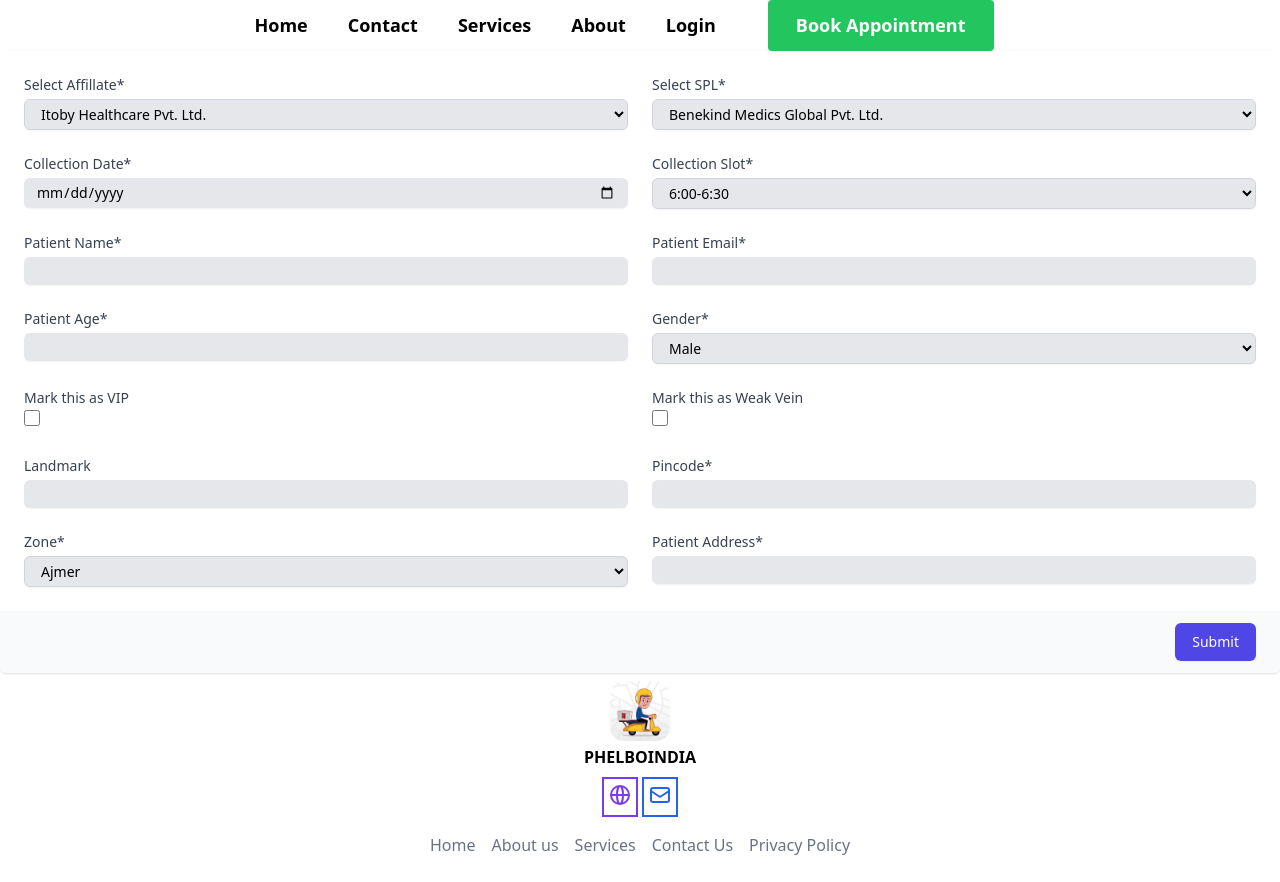
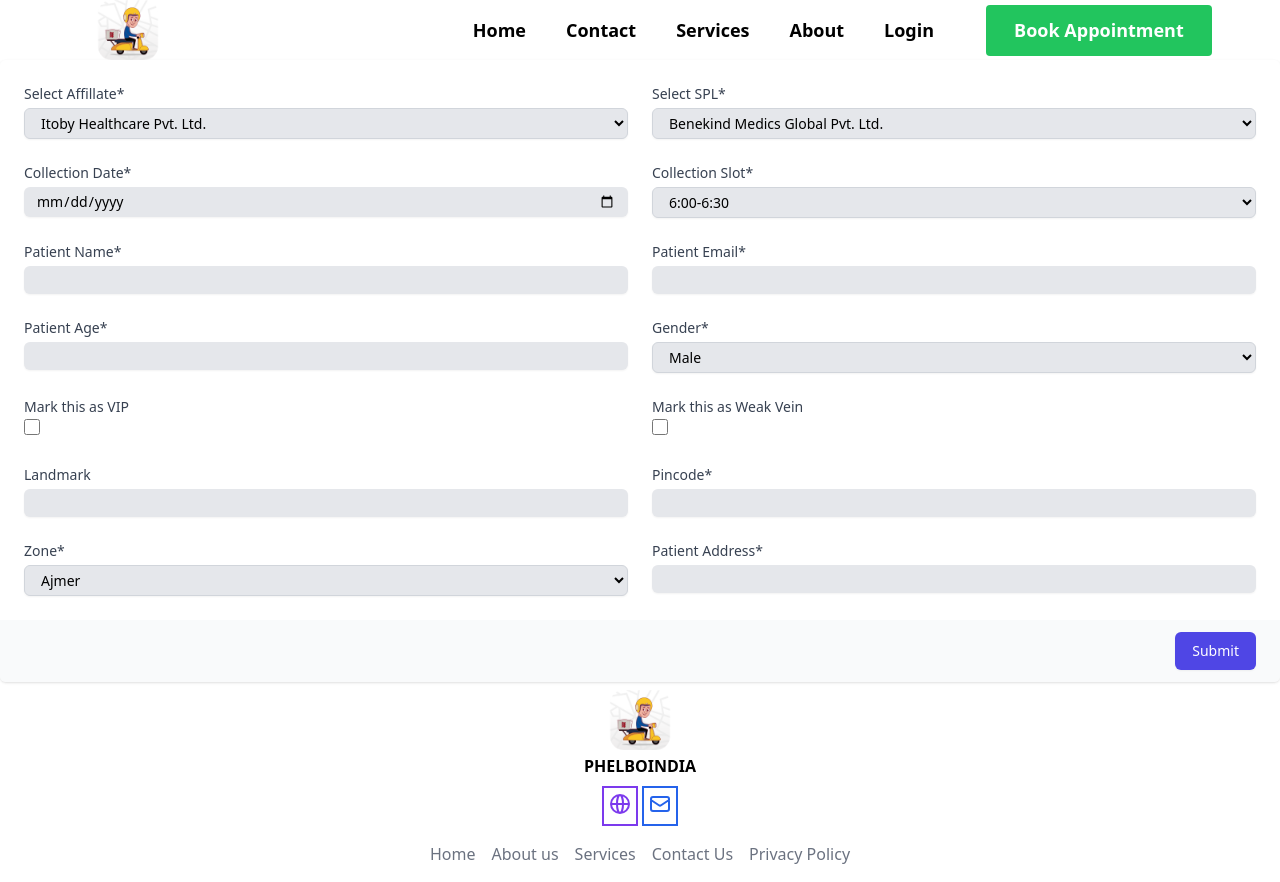
Before and after one commit to ArpitJangid11/PhleboIndia, a Next.js app: page /form in a window 1280 px wide. Built offline with nearby package versions, Linux system fonts and the light colour scheme.

Commit message:
all new changes

```diff
--- a/components/Navbar.js
+++ b/components/Navbar.js
@@ -8,7 +8,7 @@ const Navbar = () => {
       <div className="flex justify-center  ">
         <nav className="self-center w-full max-w-7xl  ">
           <div className="flex flex-col lg:flex-row justify-around items-center ">
-            <divmage src="/phelboindialogo.png" alt="" width={120} height={48} />
+            <Image src="/phelboindialogo.png" alt="" width={120} height={48} />
             <ul className="hidden lg:flex items-center text-[18px] font-semibold pl-32">
               <li className="hover:underline  underline-offset-4 decoration-2 decoration-white py-2 rounded-lg px-5">
                 <Link href="/">Home</Link>
@@ -26,39 +26,11 @@ const Navbar = () => {
                   <Link href="/login">Login</Link>
               </li>
               <li >
-                  <Link href="/login" className="px-7 py-3 bg-green-500 text-white rounded inline-block font-semibold md:ml-8 mt-4 md:mt-0" >Book Appointment</Link>
+                  <Link href="/form" className="px-7 py-3 bg-green-500 text-white rounded inline-block font-semibold md:ml-8 mt-4 md:mt-0" >Book Appointment</Link>
               </li>
             </ul>
-            <div className=" text-center text-base pr-5  inline-flex">
-              {" "}
-              <Link
-                href="/"
-                className="w-8 h-8 inline-block rounded-full pt-[6px] hover:text-blue-500"
-              >
-                <div className="fa fa-twitter"></div>
-              </Link>{" "}
-              <Link
-                href="/"
-                className="w-8 h-8 inline-block rounded-full pt-[5px] hover:text-blue-500"
-              >
-                <div className="fa fa-instagram"></div>
-              </Link>{" "}
-              <Link
-                href="/"
-                className="w-8 h-8 inline-block rounded-full pt-[5px] hover:text-blue-500"
-              >
-                <div className="fa fa-facebook"></div>
-              </Link>{" "}
-              <Link
-                href="/"
-                className="w-8 h-8 inline-block rounded-full pt-[5px] hover:text-blue-500"
-              >
-                <div className="fa fa-google"></div>
-              </Link>{" "}
-              <Link href="/" className="w-8 h-8 inline-block rounded-full pt-[5px] hover:text-blue-500">
-                <div className="fa fa-linkedin"></div>
-              </Link>{" "}
-            </div>
+
+
           </div>
         </nav>
       </div>
--- a/pages/form.js
+++ b/pages/form.js
@@ -21,13 +21,13 @@ const Form = () => {
   return (
     <>
        <div className="mt-5 md:mt-0 md:col-span-2" >
-      <form action="#" method="POST">
+      <div >
         <div className="shadow overflow-hidden sm:rounded-md">
           <div className="px-4 py-5 bg-white sm:p-6">
             <div className="grid grid-cols-6 gap-6">
             <div className="col-span-6 sm:col-span-3">
                 <label className="block text-sm font-medium text-gray-700">Select Affillate*</label>
-                <select value={affillate} onChange={(e)=>setAffillate(e.target.value)} id="country" name="country" autocomplete="country" className="mt-1 block w-full py-1 px-3 border border-gray-300 rounded-md shadow-sm focus:outline-none focus:ring-indigo-500 focus:border-indigo-500 sm:text-sm bg-gray-200">
+                <select value={affillate} onChange={(e)=>setAffillate(e.target.value)} id="country" name="country" autoComplete="country" className="mt-1 block w-full py-1 px-3 border border-gray-300 rounded-md shadow-sm focus:outline-none focus:ring-indigo-500 focus:border-indigo-500 sm:text-sm bg-gray-200">
                   <option>Itoby Healthcare Pvt. Ltd.</option>
                   <option>hello</option>
                   <option>hi</option>
@@ -36,7 +36,7 @@ const Form = () => {
 
               <div className="col-span-6 sm:col-span-3">
                 <label className="block text-sm font-medium text-gray-700">Select SPL*</label>
-                <select value={spl} onChange={(e)=>setSPL(e.target.value)} id="country" name="country" autocomplete="country" className="mt-1 block w-full py-1 px-3 border border-gray-300 rounded-md shadow-sm focus:outline-none focus:ring-indigo-500 focus:border-indigo-500 sm:text-sm bg-gray-200">
+                <select value={spl} onChange={(e)=>setSPL(e.target.value)} id="country" name="country" autoComplete="country" className="mt-1 block w-full py-1 px-3 border border-gray-300 rounded-md shadow-sm focus:outline-none focus:ring-indigo-500 focus:border-indigo-500 sm:text-sm bg-gray-200">
                   <option>Benekind Medics Global Pvt. Ltd.</option>
                   <option>hello</option>
                   <option>hi</option>
@@ -45,12 +45,12 @@ const Form = () => {
 
               <div className="col-span-6 sm:col-span-3">
                 <label className="block text-sm font-medium text-gray-700">Collection Date*</label>
-                <input value={date} onChange={(e)=>setDate(e.target.value)} type="date" name="first_name" id="first_name" autocomplete="given-name" className="mt-1 focus:ring-indigo-500 focus:border-indigo-500 block w-full py-1 px-3 shadow-sm sm:text-sm border-gray-700 rounded-md bg-gray-200 " />
+                <input value={date} onChange={(e)=>setDate(e.target.value)} type="date" name="first_name" id="first_name" autoComplete="given-name" className="mt-1 focus:ring-indigo-500 focus:border-indigo-500 block w-full py-1 px-3 shadow-sm sm:text-sm border-gray-700 rounded-md bg-gray-200 " />
               </div>
 
               <div className="col-span-6 sm:col-span-3">
                 <label className="block text-sm font-medium text-gray-700">Collection Slot*</label>
-                <select value={slot} onChange={(e)=>setSlot(e.target.value)} id="country" name="country" autocomplete="country" className="mt-1 block w-full py-1 px-3 border border-gray-300 rounded-md shadow-sm focus:outline-none focus:ring-indigo-500 focus:border-indigo-500 sm:text-sm bg-gray-200">
+                <select value={slot} onChange={(e)=>setSlot(e.target.value)} id="country" name="country" autoComplete="country" className="mt-1 block w-full py-1 px-3 border border-gray-300 rounded-md shadow-sm focus:outline-none focus:ring-indigo-500 focus:border-indigo-500 sm:text-sm bg-gray-200">
                   <option>6:00-6:30</option>
                   <option>6:30-7:00</option>
                   <option>7:00-7:30</option>
@@ -79,22 +79,22 @@ const Form = () => {
 
               <div className="col-span-6 sm:col-span-3">
                 <label className="block text-sm font-medium text-gray-700">Patient Name*</label>
-                <input value={name} onChange={(e)=>setName(e.target.value)} type="text" name="first_name" id="first_name" autocomplete="given-name" className="mt-1 focus:ring-indigo-500 focus:border-indigo-500 block w-full py-1 px-3 shadow-sm sm:text-sm border-gray-700 rounded-md bg-gray-200 " />
+                <input value={name} onChange={(e)=>setName(e.target.value)} type="text" name="first_name" id="first_name" autoComplete="given-name" className="mt-1 focus:ring-indigo-500 focus:border-indigo-500 block w-full py-1 px-3 shadow-sm sm:text-sm border-gray-700 rounded-md bg-gray-200 " />
               </div>
 
               <div className="col-span-6 sm:col-span-3">
                 <label className="block text-sm font-medium text-gray-700">Patient Email*</label>
-                <input value={email} onChange={(e)=>setEmail(e.target.value)} type="text" name="email_address" id="email_address" autocomplete="email" className="mt-1 focus:ring-indigo-500 focus:border-indigo-500 block w-full py-1 px-3 shadow-sm sm:text-sm border-gray-300 rounded-md bg-gray-200" />
+                <input value={email} onChange={(e)=>setEmail(e.target.value)} type="text" name="email_address" id="email_address" autoComplete="email" className="mt-1 focus:ring-indigo-500 focus:border-indigo-500 block w-full py-1 px-3 shadow-sm sm:text-sm border-gray-300 rounded-md bg-gray-200" />
               </div>
 
               <div className="col-span-6 sm:col-span-3">
                 <label className="block text-sm font-medium text-gray-700">Patient Age*</label>
-                <input value={age} onChange={(e)=>setAge(e.target.value)} type="age" name="last_name" id="last_name" autocomplete="family-name" className="mt-1 focus:ring-indigo-500 focus:border-indigo-500 block w-full py-1 px-3 shadow-sm sm:text-sm border-gray-300 rounded-md bg-gray-200"/>
+                <input value={age} onChange={(e)=>setAge(e.target.value)} type="age" name="last_name" id="last_name" autoComplete="family-name" className="mt-1 focus:ring-indigo-500 focus:border-indigo-500 block w-full py-1 px-3 shadow-sm sm:text-sm border-gray-300 rounded-md bg-gray-200"/>
               </div>
 
               <div className="col-span-6 sm:col-span-3">
                 <label className="block text-sm font-medium text-gray-700">Gender*</label>
-                <select value={gender} onChange={(e)=>setGender(e.target.value)} id="country" name="country" autocomplete="country" className="mt-1 block w-full py-1 px-3 border border-gray-300 rounded-md shadow-sm focus:outline-none focus:ring-indigo-500 focus:border-indigo-500 sm:text-sm bg-gray-200">
+                <select value={gender} onChange={(e)=>setGender(e.target.value)} id="country" name="country" autoComplete="country" className="mt-1 block w-full py-1 px-3 border border-gray-300 rounded-md shadow-sm focus:outline-none focus:ring-indigo-500 focus:border-indigo-500 sm:text-sm bg-gray-200">
                   <option>Male</option>
                   <option>Female</option>
                   <option>Other</option>
@@ -113,17 +113,17 @@ const Form = () => {
 
               <div className="col-span-6 sm:col-span-3">
                 <label className="block text-sm font-medium text-gray-700">Landmark</label>
-                <input value={landmark} onChange={(e)=>setLandmark(e.target.value)} type="text" name="first_name" id="first_name" autocomplete="given-name" className="mt-1 focus:ring-indigo-500 focus:border-indigo-500 block w-full py-1 px-3 shadow-sm sm:text-sm border-gray-700 rounded-md bg-gray-200 " />
+                <input value={landmark} onChange={(e)=>setLandmark(e.target.value)} type="text" name="first_name" id="first_name" autoComplete="given-name" className="mt-1 focus:ring-indigo-500 focus:border-indigo-500 block w-full py-1 px-3 shadow-sm sm:text-sm border-gray-700 rounded-md bg-gray-200 " />
               </div>
 
               <div className="col-span-6 sm:col-span-3">
                 <label className="block text-sm font-medium text-gray-700">Pincode*</label>
-                <input value={pincode} onChange={(e)=>setPincode(e.target.value)} type="text" name="first_name" id="first_name" autocomplete="given-name" className="mt-1 focus:ring-indigo-500 focus:border-indigo-500 block w-full py-1 px-3 shadow-sm sm:text-sm border-gray-700 rounded-md bg-gray-200 " />
+                <input value={pincode} onChange={(e)=>setPincode(e.target.value)} type="text" name="first_name" id="first_name" autoComplete="given-name" className="mt-1 focus:ring-indigo-500 focus:border-indigo-500 block w-full py-1 px-3 shadow-sm sm:text-sm border-gray-700 rounded-md bg-gray-200 " />
               </div>
 
               <div className="col-span-6 sm:col-span-3">
                 <label className="block text-sm font-medium text-gray-700">Zone*</label>
-                <select value={zone} onChange={(e)=>setZone(e.target.value)} id="country" name="country" autocomplete="country" className="mt-1 block w-full py-1 px-3 border border-gray-300 rounded-md shadow-sm focus:outline-none focus:ring-indigo-500 focus:border-indigo-500 sm:text-sm bg-gray-200">
+                <select value={zone} onChange={(e)=>setZone(e.target.value)} id="country" name="country" autoComplete="country" className="mt-1 block w-full py-1 px-3 border border-gray-300 rounded-md shadow-sm focus:outline-none focus:ring-indigo-500 focus:border-indigo-500 sm:text-sm bg-gray-200">
                   <option>Ajmer</option>
                   <option>Bharatpur</option>
                   <option>Bikaner</option>
@@ -136,7 +136,7 @@ const Form = () => {
 
               <div className="col-span-6 sm:col-span-3">
                 <label className="block text-sm font-medium text-gray-700">Patient Address*</label>
-                <input value={address} onChange={(e)=>setAddress(e.target.value)} type="text" name="first_name" id="first_name" autocomplete="given-name" className="mt-1 focus:ring-indigo-500 focus:border-indigo-500 block w-full py-1 px-3 shadow-sm sm:text-sm border-gray-700 rounded-md bg-gray-200 " />
+                <input value={address} onChange={(e)=>setAddress(e.target.value)} type="text" name="first_name" id="first_name" autoComplete="given-name" className="mt-1 focus:ring-indigo-500 focus:border-indigo-500 block w-full py-1 px-3 shadow-sm sm:text-sm border-gray-700 rounded-md bg-gray-200 " />
               </div>
 
             </div>
@@ -147,7 +147,7 @@ const Form = () => {
             </button>
           </div>
         </div>
-      </form>
+      </div>
     </div>
     </>
   )
--- a/pages/index.js
+++ b/pages/index.js
@@ -23,7 +23,7 @@ export default class index extends Component {
               where
               trust
               and comfort are priorities.</p>
-            <a href="#" className="px-8 py-4 bg-teal-500 text-white rounded inline-block mt-8 font-semibold">Book
+            <a href="/form" className="px-8 py-4 bg-teal-500 text-white rounded inline-block mt-8 font-semibold">Book
               Appointment</a>
           </div>
         </div>
@@ -115,7 +115,7 @@ export default class index extends Component {
       className="relative bg-blue-400 px-4 sm:px-8 lg:px-16 xl:px-40 2xl:px-64 py-12 text-center md:text-left">
       <div className="md:flex md:items-center md:justify-center">
         <h2 className="text-xl font-bold text-white">Get in touch with us today! <br className="block md:hidden"/>Call us on: +1562-789-1935</h2>
-        <a href="#"
+        <a href="/form"
           className="px-8 py-4 bg-green-500 text-white rounded inline-block font-semibold md:ml-8 mt-4 md:mt-0">Book
           Appointment</a>
       </div>
```
Also changed, not shown: components/Footer.js (+4 -4 lines).
